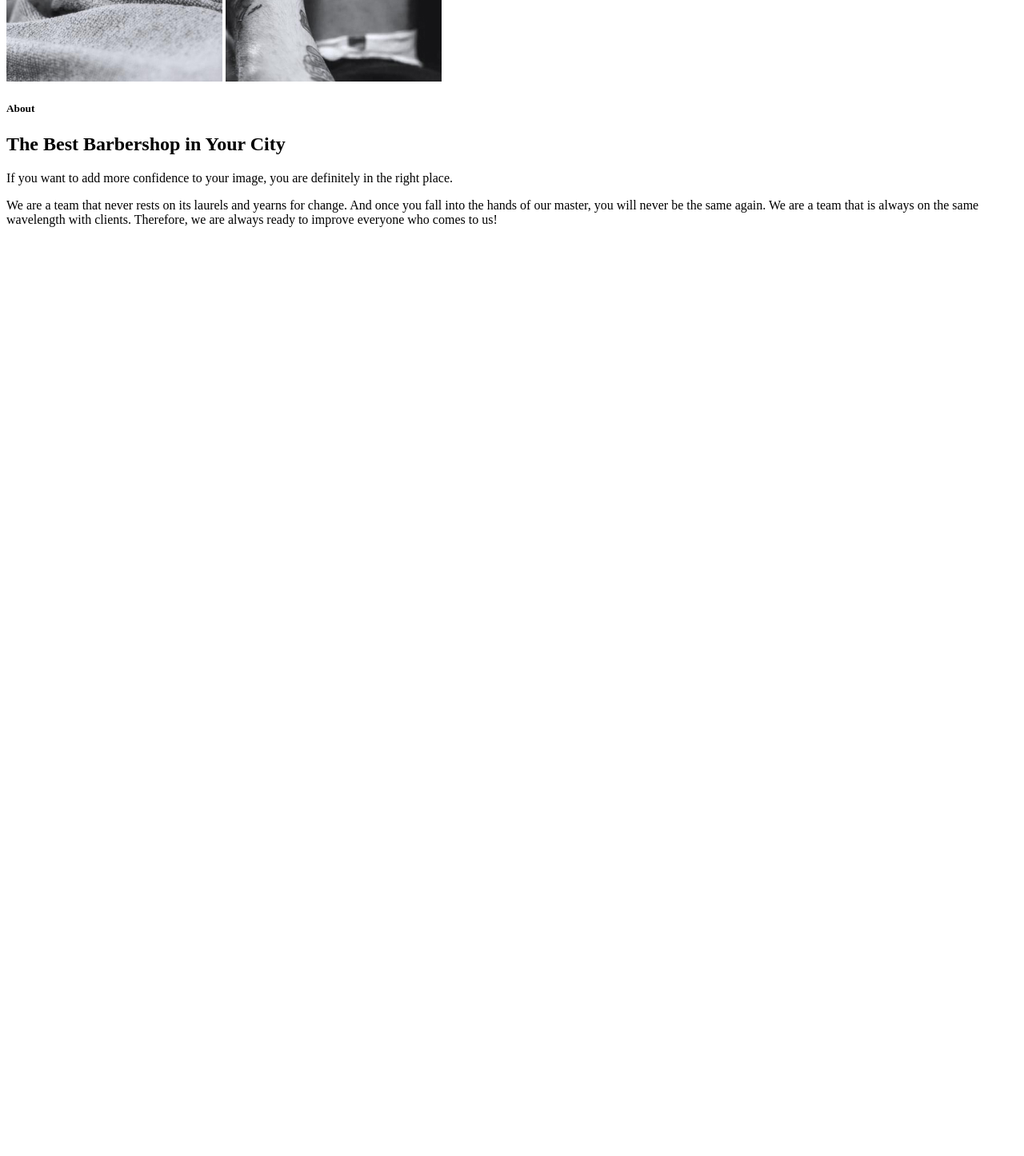
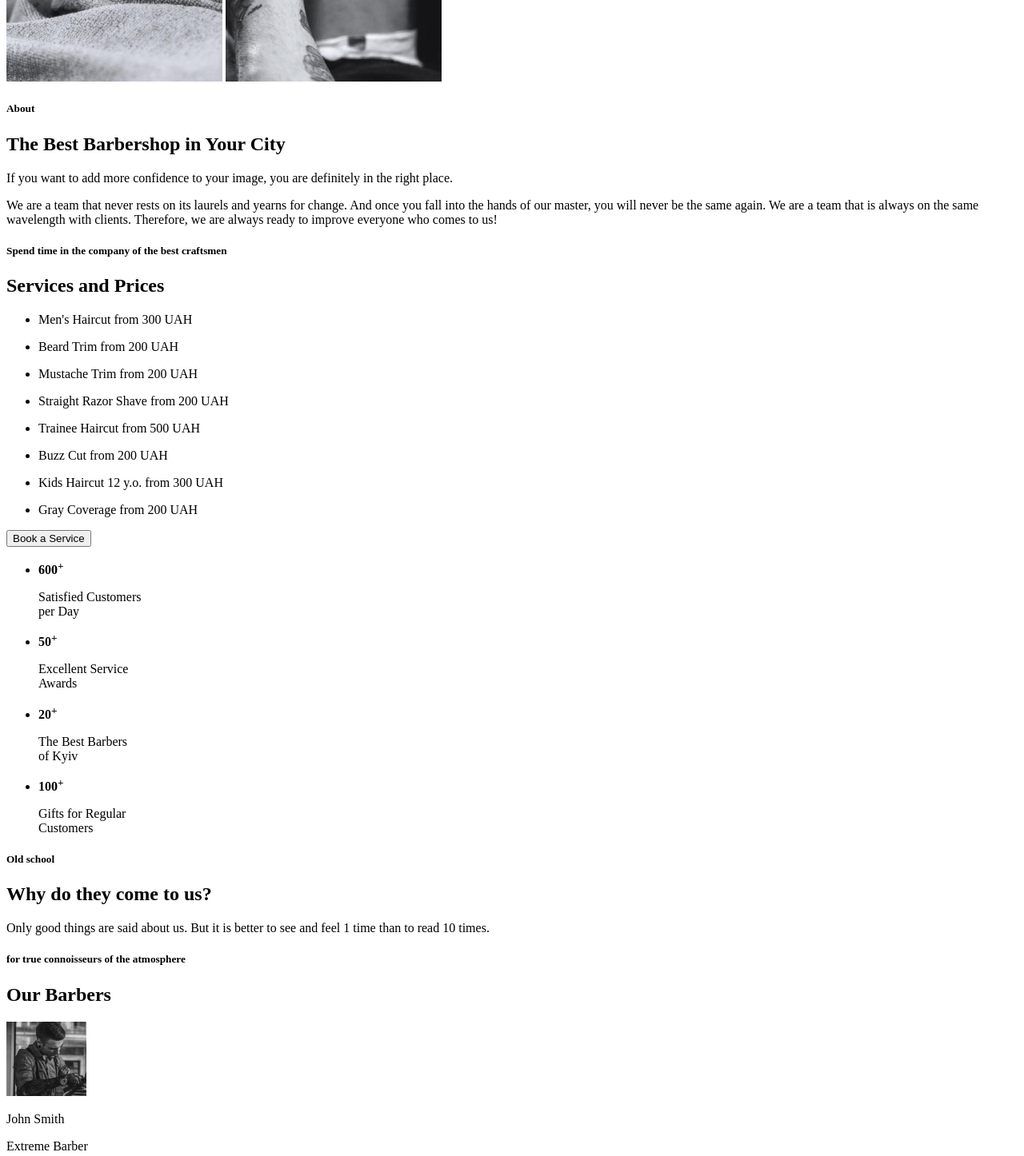
Before and after one commit to Wernerrrr/HTML_CSS_Lectia_1, a plain HTML site: page index.html in a window 1280 px wide. Shown: the part 713-2159 px from the top of the page at 80% size. Before the commit the page ends 1013 px from the top, so only its background shows below. Drawn offline with Linux system fonts and the light colour scheme.

Commit message:
Update Lectia 2

```diff
--- a/index.html
+++ b/index.html
@@ -1,8 +1,8 @@
 <!DOCTYPE html>
 <html lang="en">
   <head>
-    <meta charset="UTF-8">
-    <meta name="viewport" content="width=device-width, initial-scale=1.0">
+    <meta charset="UTF-8" />
+    <meta name="viewport" content="width=device-width, initial-scale=1.0" />
     <title>Lectia 1 HTML&CSS</title>
   </head>
   <body>
@@ -20,7 +20,7 @@
         </ul>
       </nav>
       <div>
-            <a href="tel:+38 044 111 11 11">+38 044 111 11 11</a>
+        <a href="tel:+380441111111">+38 044 111 11 11</a>
       </div>
       <button>Book a Service</button>
     </header>
@@ -32,7 +32,7 @@
         <h5>A hair salon for men in Kyiv</h5>
         <h1>BarberShop</h1>
         <p>
-                We are experts in trendy men's haircuts. <br>
+          We are experts in trendy men's haircuts. <br />
           We work quickly, carefully, and tastefully.
         </p>
       </section>
@@ -50,14 +50,152 @@
           <h5>About</h5>
           <h2>The Best Barbershop in Your City</h2>
           <p>
-                    If you want to add more confidence to your image, you are definitely in the right place.
+            If you want to add more confidence to your image, you are definitely
+            in the right place.
           </p>
           <p>
-                    We are a team that never rests on its laurels and yearns for change. And once you fall into the hands of our master, you will never be the same again. We are a team that is always on the same wavelength with clients. Therefore, we are always ready to improve everyone who comes to us!
+            We are a team that never rests on its laurels and yearns for change.
+            And once you fall into the hands of our master, you will never be
+            the same again. We are a team that is always on the same wavelength
+            with clients. Therefore, we are always ready to improve everyone who
+            comes to us!
           </p>
         </div>
+      </section>
 
+      <!--Services and Prices section-->
+      <section>
+        <h5>Spend time in the company of the best craftsmen</h5>
+        <h2>Services and Prices</h2>
+        <ul>
+          <li>
+            <p>Men's Haircut <span>from 300 UAH </span></p>
+          </li>
+
+          <li>
+            <p>Beard Trim <span>from 200 UAH </span></p>
+          </li>
+
+          <li>
+            <p>Mustache Trim <span>from 200 UAH </span></p>
+          </li>
+
+          <li>
+            <p>Straight Razor Shave <span>from 200 UAH </span></p>
+          </li>
+        </ul>
+        <ul>
+          <li>
+            <p>Trainee Haircut <span>from 500 UAH </span></p>
+          </li>
+
+          <li>
+            <p>Buzz Cut <span>from 200 UAH </span></p>
+          </li>
+
+          <li>
+            <p>Kids Haircut 12 y.o. <span>from 300 UAH </span></p>
+          </li>
+
+          <li>
+            <p>Gray Coverage <span>from 200 UAH </span></p>
+          </li>
+        </ul>
+
+        <button type="button">Book a Service</button>
+      </section>
+
+      <!--Reviews section-->
+      <section>
+        <ul>
+          <li>
+            <p>
+              <strong>600<sup>+</sup></strong>
+            </p>
+            <p>Satisfied Customers<br />per Day</p>
+          </li>
+
+          <li>
+            <p>
+              <strong>50<sup>+</sup></strong>
+            </p>
+            <p>Excellent Service<br />Awards</p>
+          </li>
+          <li>
+            <p>
+              <strong>20<sup>+</sup></strong>
+            </p>
+            <p>
+              The Best Barbers<br />
+              of Kyiv
+            </p>
+          </li>
+          <li>
+            <p>
+              <strong>100<sup>+</sup></strong>
+            </p>
+            <p>Gifts for Regular<br />Customers</p>
+          </li>
+        </ul>
+        <div>
+          <h5>Old school</h5>
+          <h2>Why do they come to us?</h2>
+          <p>
+            Only good things are said about us. But it is better to see and feel
+            1 time than to read 10 times.
+          </p>
+        </div>
+      </section>
+
+      <!--Our barbers section-->
+      <section>
+        <h5>for true connoisseurs of the atmosphere</h5>
+        <h2>Our Barbers</h2>
+
+        <!--Container cu carduri-->
+        <div>
+          <!--Container 1-->
+          <div>
+            <img src="./img/JohnSmith.jpg" alt="JohnSmith" width="100px" />
+            <p>John Smith</p>
+            <p>Extreme Barber</p>
+          </div>
+
+          <!--Container 2-->
+          <div>
+            <img src="./img/MicheleDoe.jpg" alt="MicheleDoe" width="100px" />
+            <p>Michele Doe</p>
+            <p>Extreme Barber</p>
+          </div>
+
+          <!--Container 3-->
+          <div>
+            <img src="./img/AlanBlack.jpg" alt="AlanBlack" width="100px" />
+            <p>Alan Black</p>
+            <p>Extreme Barber</p>
+          </div>
+        </div>
+      </section>
+
+      <!--Portfolio section-->
+      <section>
+        <h5>In Latin, "barba" means "beard"</h5>
+        <div>
+          <img src="./img/Rectangle1.jpg" alt="Rectangle1" />
+          <img src="./img/Rectangle2.jpg" alt="Rectangle2" />
+          <img src="./img/Rectangle3.jpg" alt="Rectangle3" />
+          <img src="./img/Rectangle4.jpg" alt="Rectangle4" />
+        </div>
       </section>
     </main>
+
+    <!--Footer section-->
+    <footer>
+      <p>&copy Copyright 2022</p>
+      <ul>
+        <li>Instagram</li>
+        <li>Youtube</li>
+      </ul>
+    </footer>
   </body>
 </html>
```
Also changed, not shown: img/AlanBlack.jpg (added), img/JohnSmith.jpg (added), img/MicheleDoe.jpg (added), img/Rectangle1.jpg (added), img/Rectangle2.jpg (added), img/Rectangle3.jpg (added), img/Rectangle4.jpg (added). Lines whose indentation alone changed are shown as unchanged.
